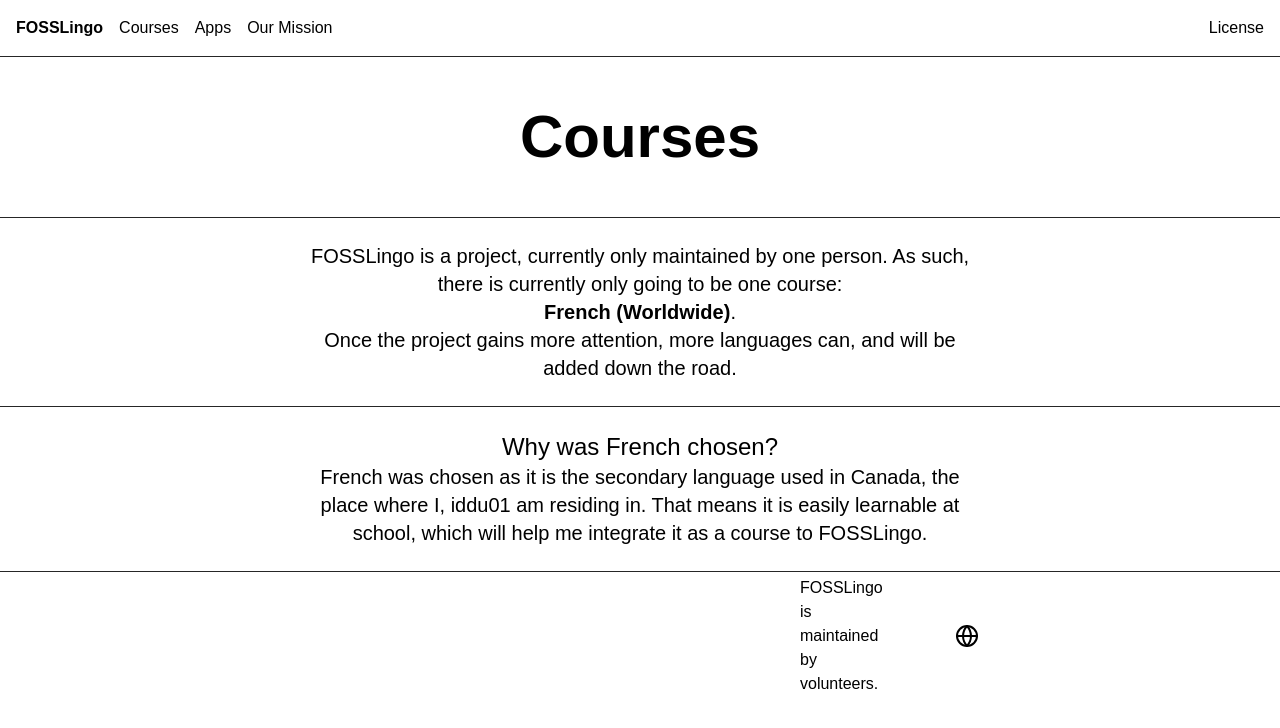
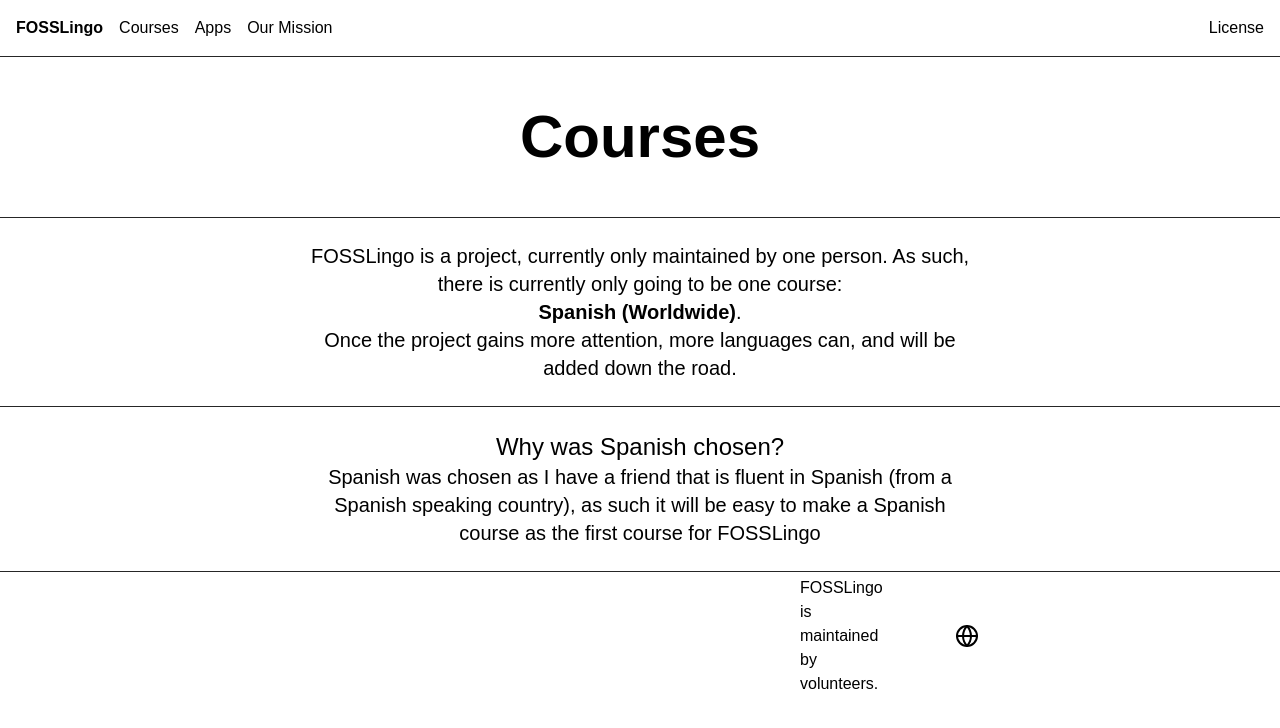
Before and after one commit to FOSSLingo/web, a Next.js app: page /courses in a window 1280 px wide. Shown: the top 728 px of the page. Built offline with nearby package versions, Linux system fonts and the light colour scheme; some icons are missing.

Commit message:
update first course (French => Spanish), backend and a resusable component. Backend integraation has a resuseable component that can get flag and stuff with courseid

```diff
--- a/app/courses/page.tsx
+++ b/app/courses/page.tsx
@@ -26,7 +26,7 @@ export default function License() {
             <p className="max-w-2xl text-lg md:text-xl">
               FOSSLingo is a project, currently only maintained by one person.
               As such, there is currently only going to be one course:
-              <br/><strong>French (Worldwide)</strong>.<br/> Once the project gains
+              <br/><strong>Spanish (Worldwide)</strong>.<br/> Once the project gains
               more attention, more languages can, and will be added down the road.
             </p>
           </div>
@@ -34,11 +34,12 @@ export default function License() {
         <hr className="border-neutral-800"/>
         <section className="flex min-h-[10vh] sm:min-h-[40vh] md:min-h-[30vh] lg:min-h-[20vh] flex-col items-center justify-center p-6">
           <div className='text-center'>
-            <h2 className="text-2xl">Why was French chosen?</h2>
+            <h2 className="text-2xl">Why was Spanish chosen?</h2>
             <p className="max-w-2xl text-lg md:text-xl">
-              French was chosen as it is the secondary language used in Canada, the
-              place where I, iddu01 am residing in. That means it is easily learnable
-              at school, which will help me integrate it as a course to FOSSLingo.
+              Spanish was chosen as I have a friend that is fluent
+              in Spanish (from a Spanish speaking country), as such
+              it will be easy to make a Spanish course as the first
+              course for FOSSLingo
             </p>
           </div>
         </section>
--- a/app/dash/courses/page.tsx
+++ b/app/dash/courses/page.tsx
@@ -1,10 +1,16 @@
 import { VerticalBr } from "@/src/components/verticalBr"
 import * as FeatherIcons from 'react-feather';
 import Link from "next/link";
+import { CourseIcon } from "@/src/components/courseIcon";
+import { promises as fs } from 'fs';
+import spanishFlag from '@/public/es.svg'
 
-export default function Dash() {
+export default async function Dash() {
+  const serverUrl = process.env.NEXT_PUBLIC_BACKEND_URL
+  const response = await fetch(serverUrl!);
+  const index = await response.json()
   return (
-    <main>
+    <div className="flex">
       <div className="flex items-center"> {/* Side navbar */}
         <div className="flex flex-col p-5 gap-5">
           <Link href="/dash">
@@ -40,7 +46,15 @@ export default function Dash() {
         </div>
         <VerticalBr/>
       </div> {/* End of Side navbar */}
-
-    </main>
+      <main className="flex-1">
+        <div className="flex flex-row justify-center py-10 lg:py-20 xl:py-20">
+          <h1 className="font-bold text-4xl">Courses</h1>
+        </div>
+        <hr className='border-neutral-800'/>
+        <div className="flex gap-4 p-6">
+          <CourseIcon courseID="0" alt="hi"/>
+        </div>
+      </main>
+    </div>
   )
 }
--- a/app/dash/page.tsx
+++ b/app/dash/page.tsx
@@ -4,7 +4,7 @@ import Link from "next/link";
 
 export default function Dash() {
   return (
-    <main>
+    <div className="flex">
       <div className="flex items-center">
         <div className="flex flex-col p-5 gap-5">
           <Link href="/dash">
@@ -40,6 +40,9 @@ export default function Dash() {
         </div>
         <VerticalBr/>
       </div>
-    </main>
+      <main>
+
+      </main>
+    </div>
   )
 }
--- /dev/null
+++ b/src/components/courseIcon.tsx
@@ -0,0 +1,26 @@
+import Image from "next/image"
+
+interface CourseIconProps {
+  courseID: string;
+  alt: string;
+}
+
+const serverUrl = process.env.NEXT_PUBLIC_BACKEND_URL
+const response = await fetch(serverUrl!);
+const index = await response.json()
+
+export const CourseIcon = ({ courseID, alt }: CourseIconProps) => {
+  return (
+    <div className="flex flex-col gap-4 items-center justify-center w-32 sm:w-32 md:w-36 lg:w-40 xl:w-48 h-32 sm:h-32 md:h-36 lg:h-40 xl:h-48 bg-[#0f0f0f] rounded-3xl">
+      <div className="relative w-18 aspect-[4/3] sm:w-18 md:w-22 lg:w-26 xl:w-30">
+        <Image
+          src={serverUrl + "/resources" + index[courseID].courseFlag}
+          alt={alt}
+          fill
+          className="w-full h-auto rounded-xl"
+        />
+      </div>
+      <p className="font-bold">{index[courseID].name}</p>
+    </div>
+  )
+}
```
Also changed, not shown: public/es.svg (added).
